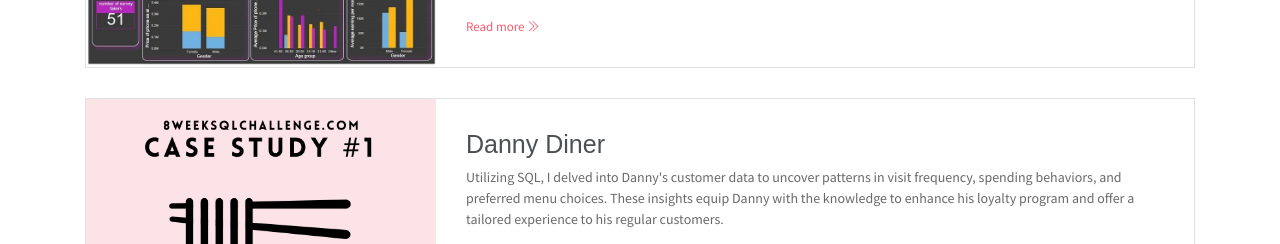
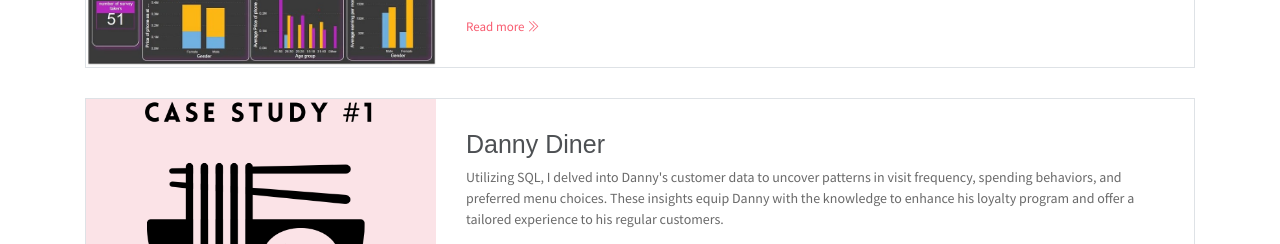
Before and after one commit to Akintoye-pelumi/Portfolio-site, a website: page index.html in a window 1280 px wide. Shown: the part 1600-1844 px from the top of the page. Drawn offline with Linux system fonts and the light colour scheme; some packages are replaced by stand-ins of ours.

Commit message:
adjusted image

```diff
--- a/index.html
+++ b/index.html
@@ -146,7 +146,7 @@
                 <!-- blog-card -->
                 <div class="blog-card">
                     <div class="img-holder">
-                        <img src="public_html/assets/imgs/project2.png" alt="Danny Diner">
+                        <img src="public_html/assets/imgs/project2.png" alt="Danny Diner" style="height:280px">
                     </div>
                     <div class="content-holder">
                         <h6 class="title">Danny Diner</h6>
```
